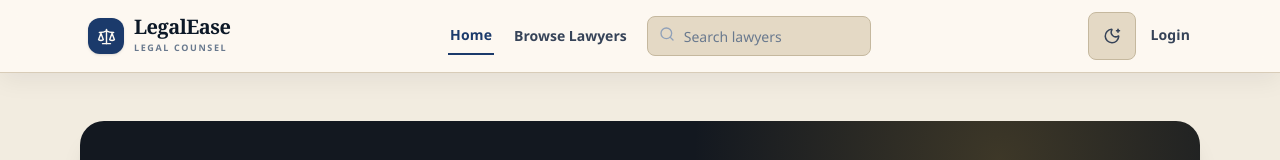
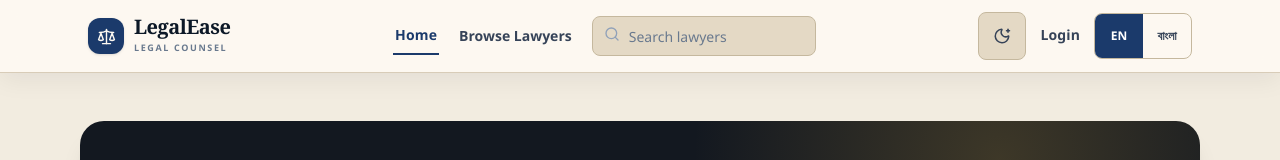
Before and after one commit to CreativeGhalib/legalease-client, a React (Vite) app: page / in a window 1280 px wide. Shown: the top 160 px of the page. Built offline with nearby package versions, Linux system fonts and the light colour scheme; no server answers.

Commit message:
feat(i18n): add Bengali and English internationalization setup with language switcher

```diff
--- a/package.json
+++ b/package.json
@@ -18,10 +18,13 @@
     "axios": "^1.19.0",
     "driver.js": "^1.8.0",
     "framer-motion": "^13.1.0",
+    "i18next": "^26.4.0",
+    "i18next-browser-languagedetector": "^8.2.1",
     "lucide-react": "^1.31.0",
     "react": "^19.2.8",
     "react-dom": "^19.2.8",
     "react-hook-form": "^7.85.0",
+    "react-i18next": "^17.0.12",
     "react-router-dom": "^7.18.2",
     "recharts": "^3.10.1",
     "swiper": "^14.1.0",
--- /dev/null
+++ b/src/components/common/LanguageSwitcher.jsx
@@ -0,0 +1,51 @@
+import { useEffect } from 'react'
+import { useTranslation } from 'react-i18next'
+import { LANG_STORAGE_KEY } from '../../i18n/i18n'
+
+const LANGUAGES = [
+  { code: 'en', label: 'EN' },
+  { code: 'bn', label: 'বাংলা' },
+]
+
+export default function LanguageSwitcher({ compact = false }) {
+  const { i18n } = useTranslation()
+  const active = i18n.language?.startsWith('bn') ? 'bn' : 'en'
+
+  useEffect(() => {
+    document.documentElement.lang = active
+    return () => undefined
+  }, [active])
+
+  function switchTo(code) {
+    if (code === active) return
+    void i18n.changeLanguage(code)
+    try {
+      window.localStorage.setItem(LANG_STORAGE_KEY, code)
+    } catch {
+      /* private mode */
+    }
+    document.documentElement.lang = code
+  }
+
+  return (
+    <div role="group" aria-label="Language" className={`inline-flex overflow-hidden rounded-lg border border-[#c5b89e] dark:border-[#374c62] ${compact ? '' : 'min-h-11'}`}>
+      {LANGUAGES.map(({ code, label }) => (
+        <button
+          key={code}
+          type="button"
+          aria-pressed={active === code}
+          onClick={() => switchTo(code)}
+          className={`px-3 text-xs font-bold transition ${
+            compact ? 'min-h-9' : 'min-h-11 min-w-12'
+          } ${
+            active === code
+              ? 'bg-[#1b3a6b] text-white dark:bg-[#d4a843]/20 dark:text-[#d4a843]'
+              : 'bg-transparent text-[#364358] hover:bg-[#e5dccf] dark:text-[#96a8b8] dark:hover:bg-[#22303e]'
+          }`}
+        >
+          {label}
+        </button>
+      ))}
+    </div>
+  )
+}
--- a/src/components/lawyers/AvailabilityBadge.jsx
+++ b/src/components/lawyers/AvailabilityBadge.jsx
@@ -1,4 +1,7 @@
+import { useTranslation } from 'react-i18next'
+
 export default function AvailabilityBadge({ availability }) {
+  const { t } = useTranslation()
   const isBusy = availability === 'busy'
   return (
     <span
@@ -8,7 +11,7 @@ export default function AvailabilityBadge({ availability }) {
           : 'bg-emerald-100 text-emerald-800 dark:bg-emerald-900/40 dark:text-emerald-300'
       }`}
     >
-      {isBusy ? 'Busy' : 'Available'}
+      {isBusy ? t('status.busy') : t('status.available')}
     </span>
   )
 }
--- a/src/components/lawyers/LawyerCard.jsx
+++ b/src/components/lawyers/LawyerCard.jsx
@@ -1,6 +1,7 @@
 import { useEffect, useState } from 'react'
 import { ArrowUpRight, Heart, MapPin } from 'lucide-react'
 import { Link } from 'react-router-dom'
+import { useTranslation } from 'react-i18next'
 import AvailabilityBadge from './AvailabilityBadge'
 import TierBadge from './TierBadge'
 
@@ -21,6 +22,7 @@ function getStoredShortlist() {
 }
 
 export default function LawyerCard({ lawyer, compact = false, showHireCount = false }) {
+  const { t } = useTranslation()
   const [shortlisted, setShortlisted] = useState(() => getStoredShortlist().includes(lawyer.id))
   const isHired = Number(lawyer.paidHireCount || 0) > 0
 
@@ -59,7 +61,7 @@ export default function LawyerCard({ lawyer, compact = false, showHireCount = fa
         {showHireCount && <p className="mt-2 truncate text-[11px] font-medium text-[#69798e] sm:text-xs dark:text-[#7090a4]">{lawyer.paidHireCount} completed hire{lawyer.paidHireCount === 1 ? '' : 's'}</p>}
         <div className="mt-3 flex flex-col items-start gap-2 border-t border-[#d8ccb8] pt-3 sm:mt-4 sm:pt-4 dark:border-[#2a3850]">
           <p className="min-w-0"><span className="block text-[11px] text-[#69798e] sm:text-xs dark:text-[#7090a4]">Consultation</span><span className="block truncate text-sm font-semibold text-[#0c1827] dark:text-[#e4d9c5]">${(lawyer.consultationFeeMinor / 100).toFixed(2)}</span></p>
-          <Link to={`/lawyers/${lawyer.id}`} aria-label={`View details for ${lawyer.fullName}`} className="le-button w-full gap-1 px-2 text-xs sm:px-4 sm:text-sm le-button-secondary"><span className="sm:hidden">View</span><span className="hidden sm:inline">View details</span><ArrowUpRight className="shrink-0" size={16} /></Link>
+          <Link to={`/lawyers/${lawyer.id}`} aria-label={`View details for ${lawyer.fullName}`} className="le-button w-full gap-1 px-2 text-xs sm:px-4 sm:text-sm le-button-secondary"><span className="sm:hidden">{t('buttons.viewDetails')}</span><span className="hidden sm:inline">{t('buttons.viewDetails')}</span><ArrowUpRight className="shrink-0" size={16} /></Link>
         </div>
       </div>
     </article>
--- /dev/null
+++ b/src/i18n/i18n.js
@@ -0,0 +1,28 @@
+import i18n from 'i18next'
+import { initReactI18next } from 'react-i18next'
+import LanguageDetector from 'i18next-browser-languagedetector'
+import en from './locales/en.json'
+import bn from './locales/bn.json'
+
+export const LANG_STORAGE_KEY = 'legalEase-lang'
+
+void i18n
+  .use(LanguageDetector)
+  .use(initReactI18next)
+  .init({
+    resources: {
+      en: { translation: en },
+      bn: { translation: bn },
+    },
+    fallbackLng: 'en',
+    supportedLngs: ['en', 'bn'],
+    detection: {
+      order: ['localStorage', 'navigator'],
+      lookupLocalStorage: LANG_STORAGE_KEY,
+      caches: ['localStorage'],
+    },
+    interpolation: { escapeValue: false },
+    returnNull: false,
+  })
+
+export default i18n
--- /dev/null
+++ b/src/i18n/locales/bn.json
@@ -0,0 +1,55 @@
+{
+  "nav": {
+    "home": "হোম",
+    "browseLawyers": "আইনজীবী খুঁজুন",
+    "login": "লগইন",
+    "logout": "লগআউট",
+    "dashboard": "ড্যাশবোর্ড",
+    "searchPlaceholder": "আইনজীবী খুঁজুন"
+  },
+  "buttons": {
+    "viewDetails": "বিস্তারিত দেখুন",
+    "browseAll": "সব দেখুন"
+  },
+  "status": {
+    "available": "উপলব্ধ",
+    "busy": "ব্যস্ত"
+  },
+  "categories": {
+    "familyLaw": "পারিবারিক আইন",
+    "criminalLaw": "ফৌজদারি আইন",
+    "corporateLaw": "কর্পোরেট আইন",
+    "propertyLaw": "সম্পত্তি আইন",
+    "immigrationLaw": "ইমিগ্রেশন আইন",
+    "employmentLaw": "শ্রম আইন",
+    "civilLitigation": "দেওয়ানি মামলা",
+    "intellectualProperty": "বৌদ্ধিক সম্পত্তি"
+  },
+  "hero": {
+    "slide1": {
+      "eyebrow": "আইনি স্পষ্টতা, মানুষের জন্য",
+      "title": "মিনিটেই বিশেষজ্ঞ আইনি সহায়তা পান",
+      "subtitle": "আপনার মামলার সাথে মানানসই অভিজ্ঞ আইনজীবী খুঁজে নিন এবং আত্মবিশ্বাসের সাথে পরবর্তী পদক্ষেপ নিন।",
+      "cta": "আইনজীবী দেখুন"
+    },
+    "step": {
+      "browse": "খুঁজুন",
+      "hire": "নিয়োগ",
+      "resolve": "নিষ্পত্তি"
+    },
+    "slide2": {
+      "eyebrow": "সহজ প্রক্রিয়া",
+      "title": "যেভাবে কাজ হয়"
+    },
+    "slide3": {
+      "eyebrow": "আইনজীবীদের জন্য",
+      "title": "আপনি কি আইনজীবী?",
+      "subtitle": "৪৫০+ আইনজীবী LegalEase-এ যুক্ত হয়েছেন। ভেরিফায়েড প্রোফাইল তৈরি করুন, ক্লায়েন্ট নিজেই খুঁজে পাবে।",
+      "cta": "LegalEase-এ যোগ দিন"
+    },
+    "slide4": {
+      "eyebrow": "আইনি বিষয়সমূহ",
+      "title": "আপনার প্রয়োজন অনুযায়ী শুরু করুন"
+    }
+  }
+}
--- /dev/null
+++ b/src/i18n/locales/en.json
@@ -0,0 +1,55 @@
+{
+  "nav": {
+    "home": "Home",
+    "browseLawyers": "Browse Lawyers",
+    "login": "Login",
+    "logout": "Logout",
+    "dashboard": "Dashboard",
+    "searchPlaceholder": "Search lawyers"
+  },
+  "buttons": {
+    "viewDetails": "View details",
+    "browseAll": "Browse all"
+  },
+  "status": {
+    "available": "Available",
+    "busy": "Busy"
+  },
+  "categories": {
+    "familyLaw": "Family Law",
+    "criminalLaw": "Criminal Law",
+    "corporateLaw": "Corporate Law",
+    "propertyLaw": "Property Law",
+    "immigrationLaw": "Immigration Law",
+    "employmentLaw": "Employment Law",
+    "civilLitigation": "Civil Litigation",
+    "intellectualProperty": "Intellectual Property"
+  },
+  "hero": {
+    "slide1": {
+      "eyebrow": "LEGAL CLARITY, HUMANLY CONNECTED",
+      "title": "Find Expert Legal Help in Minutes",
+      "subtitle": "Find a lawyer whose experience fits your case, understand their practice at a glance, and take your next step with confidence.",
+      "cta": "Browse Lawyers"
+    },
+    "step": {
+      "browse": "Browse",
+      "hire": "Hire",
+      "resolve": "Resolve"
+    },
+    "slide2": {
+      "eyebrow": "SIMPLE BY DESIGN",
+      "title": "How It Works"
+    },
+    "slide3": {
+      "eyebrow": "FOR PRACTITIONERS",
+      "title": "Are You a Lawyer?",
+      "subtitle": "Join 450+ professionals on LegalEase. Publish a verified profile and let clients find you when it matters.",
+      "cta": "Join LegalEase"
+    },
+    "slide4": {
+      "eyebrow": "PRACTICE AREAS",
+      "title": "Start with your legal matter"
+    }
+  }
+}
--- a/src/layouts/PublicLayout.jsx
+++ b/src/layouts/PublicLayout.jsx
@@ -1,9 +1,11 @@
 import { useEffect, useState } from 'react'
+import { useTranslation } from 'react-i18next'
 import { LayoutDashboard, LogIn, LogOut, Menu, MoonStar, Scale, Search, SunMedium, X } from 'lucide-react'
 import { Link, NavLink, Outlet, ScrollRestoration, useLocation, useNavigate } from 'react-router-dom'
 import { useAuth } from '../auth/useAuth'
 import ModalFocusRegion from '../components/common/ModalFocusRegion'
 import NavDropdown from '../components/common/NavDropdown'
+import LanguageSwitcher from '../components/common/LanguageSwitcher'
 import SiteFooter from '../components/common/SiteFooter'
 import { dashboardRouteRegistry } from '../routes/dashboardRouteRegistry'
 import useBodyScrollLock from '../hooks/useBodyScrollLock'
@@ -22,6 +24,7 @@ import useTheme from '../hooks/useTheme'
  * - Mobile-responsive header with hamburger menu
  */
 export default function PublicLayout() {
+  const { t } = useTranslation()
   const { isAuthenticated, isChecking, logout, user } = useAuth()
   const navigate = useNavigate()
   const location = useLocation()
@@ -113,7 +116,7 @@ export default function PublicLayout() {
               end
               className={navClass}
             >
-              Home
+              {t('nav.home')}
             </NavLink>
             <NavLink
               to="/lawyers"
@@ -124,7 +127,7 @@ export default function PublicLayout() {
                 return `${baseClasses} ${isActive || location.pathname.startsWith('/lawyers') ? activeClasses : inactiveClasses}`
               }}
             >
-              Browse Lawyers
+              {t('nav.browseLawyers')}
             </NavLink>
 
             {/* Desktop Search */}
@@ -172,19 +175,23 @@ export default function PublicLayout() {
                   <span className="hidden max-w-32 truncate text-sm font-medium text-[#364358] dark:text-[#96a8b8] sm:inline" aria-label={`Logged in as ${user.fullName}`}>
                     {user.fullName}
                   </span>
-                  <NavDropdown label="Dashboard" items={dashboardLinks} />
+                  <NavDropdown label={t('nav.dashboard')} items={dashboardLinks} />
                   <button
                     type="button"
                     onClick={handleLogout}
                     className="py-2 text-[#364358] text-sm font-semibold hover:text-[#0c1827] focus:outline-2 focus:outline-offset-2 focus:outline-[#1b3a6b] transition dark:text-[#96a8b8] dark:hover:text-[#e4d9c5]"
                   >
-                    Logout
+                    {t('nav.logout')}
                   </button>
+                  <LanguageSwitcher />
                 </>
               ) : (
-                <NavLink to="/login" className={navClass}>
-                  Login
-                </NavLink>
+                <>
+                  <NavLink to="/login" className={navClass}>
+                    {t('nav.login')}
+                  </NavLink>
+                  <LanguageSwitcher />
+                </>
               )
             )}
           </div>
@@ -292,7 +299,7 @@ export default function PublicLayout() {
                     }`}>
                       <Scale size={15} strokeWidth={1.8} />
                     </span>
-                    Home
+                    {t('nav.home')}
                   </>
                 )}
               </NavLink>
@@ -315,7 +322,7 @@ export default function PublicLayout() {
                     }`}>
                       <Search size={15} />
                     </span>
-                    Browse Lawyers
+                    {t('nav.browseLawyers')}
                   </>
                 )}
               </NavLink>
@@ -333,6 +340,11 @@ export default function PublicLayout() {
                   aria-label="Search for lawyers"
                 />
               </form>
+
+              {/* Language switcher */}
+              <div className="my-1 px-1">
+                <LanguageSwitcher compact />
+              </div>
 
               {/* Auth section */}
               {!isChecking && (
@@ -361,7 +373,7 @@ export default function PublicLayout() {
                           }`}>
                             <LayoutDashboard size={15} />
                           </span>
-                          Dashboard
+                          {t('nav.dashboard')}
                         </>
                       )}
                     </NavLink>
@@ -373,7 +385,7 @@ export default function PublicLayout() {
                       <span className="grid h-8 w-8 shrink-0 place-items-center rounded-lg bg-[#e5dccf] dark:bg-[#1d2535]">
                         <LogOut size={15} />
                       </span>
-                      Logout
+                      {t('nav.logout')}
                     </button>
                   </>
                 ) : (
@@ -395,7 +407,7 @@ export default function PublicLayout() {
                         }`}>
                           <LogIn size={15} />
                         </span>
-                        Login
+                        {t('nav.login')}
                       </>
                     )}
                   </NavLink>
--- a/src/main.jsx
+++ b/src/main.jsx
@@ -2,6 +2,7 @@ import { StrictMode } from 'react'
 import { createRoot } from 'react-dom/client'
 import { QueryClient, QueryClientProvider } from '@tanstack/react-query'
 import App from './App'
+import './i18n/i18n'
 import { AuthProvider } from './auth/AuthProvider'
 import AppErrorBoundary from './components/common/AppErrorBoundary'
 import ToastViewport from './components/common/ToastViewport'
```
Also changed, not shown: src/components/home/LegalCategories.jsx (+15 -13 lines), src/index.css (+9 -0 lines), src/pages/public/HomePage.jsx (+27 -27 lines), 2 other files (tests, documents, lock files or other folders).
